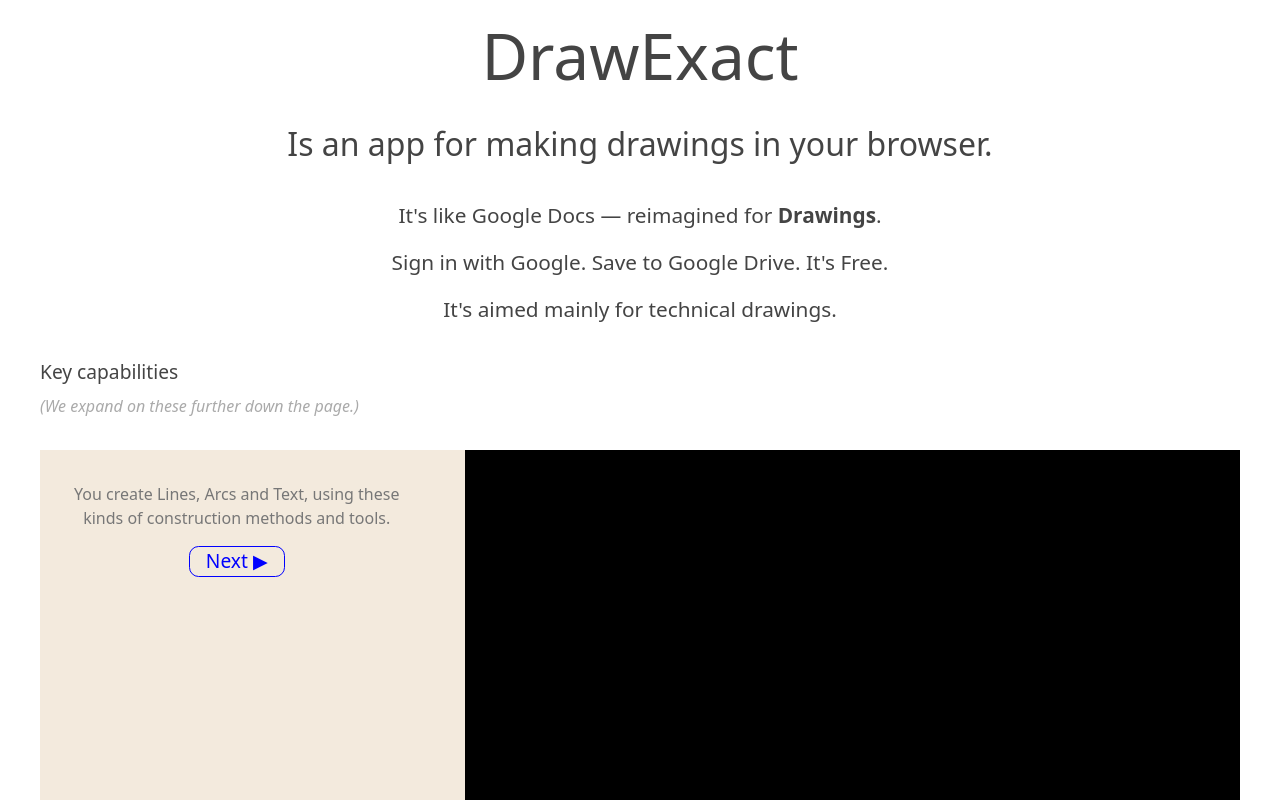
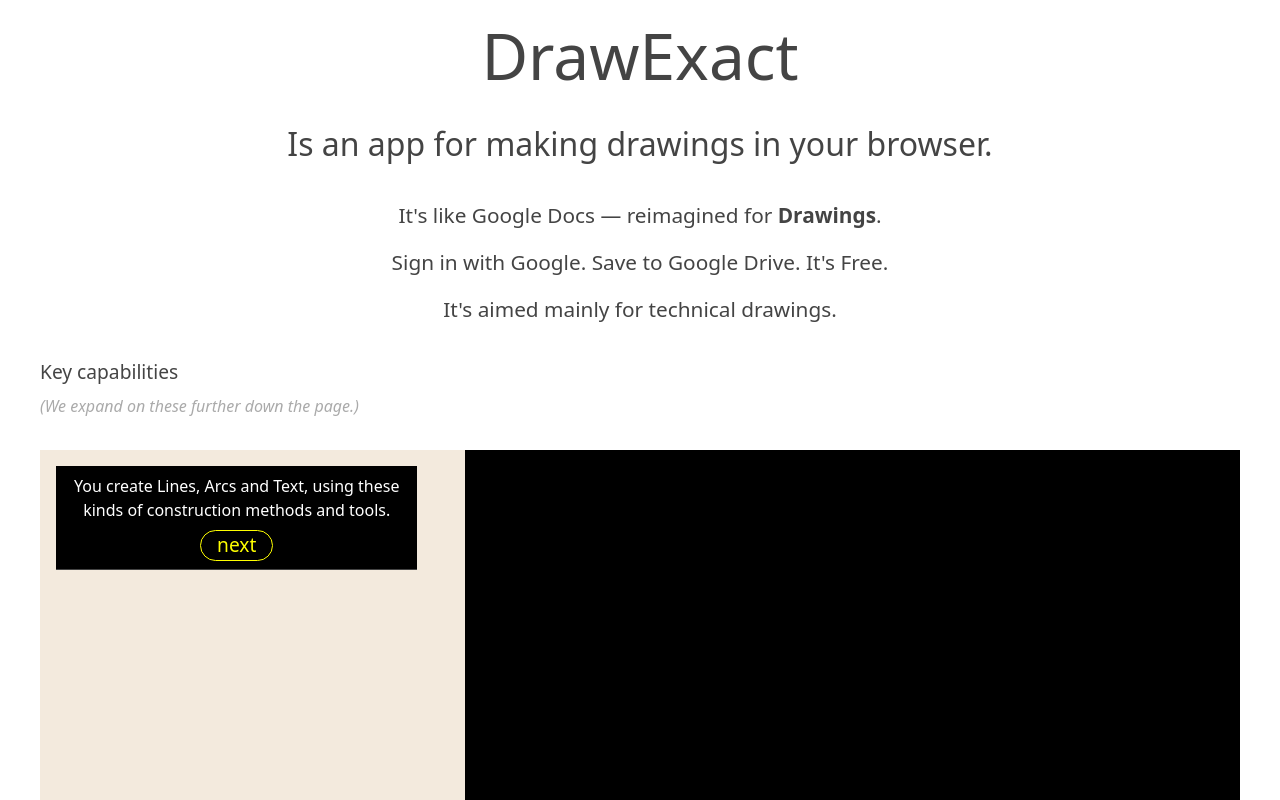
Before and after one commit to peterhoward42/dxact-web, a Svelte app: page / in a window 1280 px wide. Shown: the top 800 px of the page. Built offline with nearby package versions, Linux system fonts and the light colour scheme.

Commit message:
Change background for carousel lables to black

```diff
--- a/src/components/ComposedImagesLabelArea.svelte
+++ b/src/components/ComposedImagesLabelArea.svelte
@@ -22,7 +22,7 @@
     }
 </script>
 
-<div class="labelarea qcol qbg-alt">
+<div class="labelarea qcol">
     <div class="label">
         <!-- Conditional layout is a trick to force Svelte to refresh the fade class on each new animation frame -->
         {#if composedImagesState.frameIndexToShow % 2}
@@ -52,26 +52,28 @@
         <!-- svelte-ignore a11y_click_events_have_key_events -->
         <!-- svelte-ignore a11y_no_static_element_interactions -->
         <div
-            class="next qlarge1 qaccent qbord-all qrad-btn"
+            class="next qlarge1 qbord-all qrad-btn q-rounded-ends"
             onclick={handleFwd}
         >
-            Next ▶
+            next
         </div>
     {/if}
 </div>
 
 <style>
     .labelarea {
-        gap: 0rem;
-        height: 7rem;
+        gap: 0.5rem;
         align-items: center;
         padding-left: 0.5rem;
         padding-right: 0.5rem;
-        padding-top: 1rem;
+        padding-top: 0.5rem;
         padding-bottom: 0rem;
+
+        background-color: black;
+        border-bottom: 1px solid #444;
     }
     .label {
-        width: 100%;
+        height: 3rem;
     }
 
     .fade {
@@ -83,17 +85,18 @@
 
     .secondary {
         font-size: 1rem;
-        height: 3rem;
-        color: #777;
+        color: white;
         line-height: 1.25rem;
         padding-top: 0rem;
     }
     .next {
-        align-self: center;
+        color: yellow;
+        border: 1px solid yellow;
+        padding-top: 0rem;
+        padding-bottom: 0rem;
         padding-left: 1rem;
         padding-right: 1rem;
-        margin-top: 1rem;
-        border-color: var(--accent);
+        margin-bottom: 0.5rem;
     }
 
     @keyframes fadeInKeyFrames {
```
